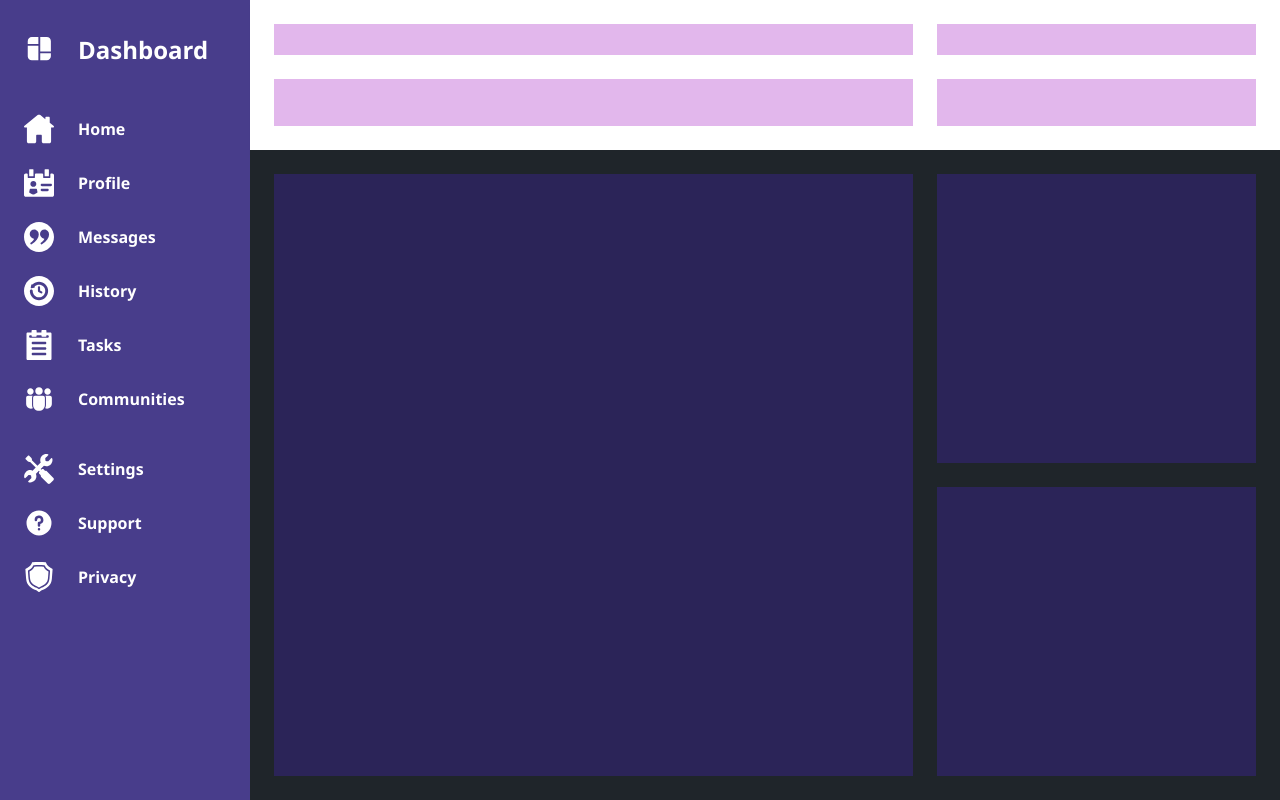
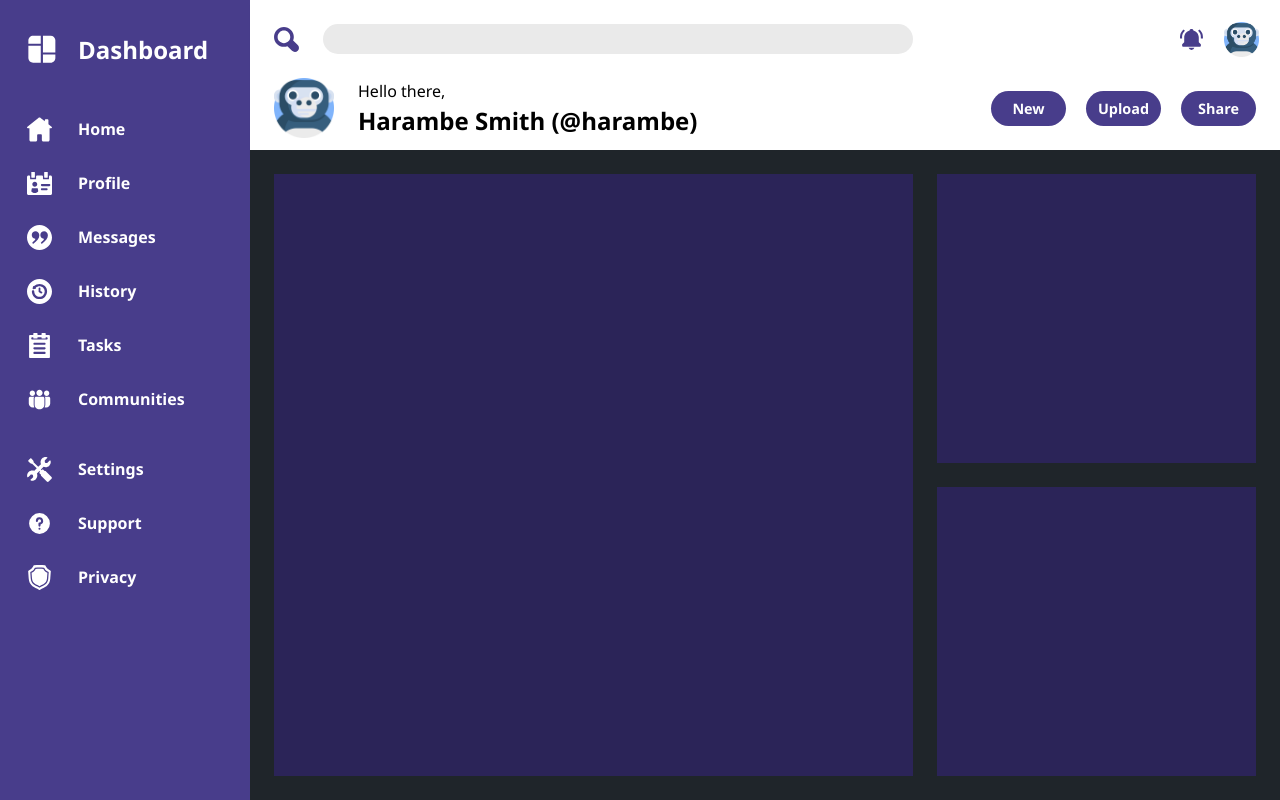
Before and after one commit to aecel/dashboard, a plain HTML site: page index.html in a window 1280 px wide. Drawn offline with Linux system fonts and the light colour scheme.

Commit message:
Add header contents

```diff
--- a/index.html
+++ b/index.html
@@ -18,51 +18,98 @@
       <div class="sidebar-things">
         <div class="navigation">
           <div class="nav">
+            <div class="icon-container">
               <img class="icon" src="./images/home.svg" />
+            </div>
             <div class="heading">Home</div>
           </div>
           <div class="nav">
+            <div class="icon-container">
               <img class="icon" src="./images/profile.svg" />
+            </div>
             <div class="heading">Profile</div>
           </div>
           <div class="nav">
+            <div class="icon-container">
               <img class="icon" src="./images/messages.svg" />
+            </div>
             <div class="heading">Messages</div>
           </div>
           <div class="nav">
+            <div class="icon-container">
               <img class="icon" src="./images/history.svg" />
+            </div>
             <div class="heading">History</div>
           </div>
           <div class="nav">
+            <div class="icon-container">
               <img class="icon" src="./images/tasks.svg" />
+            </div>
             <div class="heading">Tasks</div>
           </div>
           <div class="nav">
+            <div class="icon-container">
               <img class="icon" src="./images/communities.svg" />
+            </div>
             <div class="heading">Communities</div>
           </div>
         </div>
         <div class="branding">
           <div class="brand">
+            <div class="icon-container">
               <img class="icon" src="./images/settings.svg" />
+            </div>
             <div class="heading">Settings</div>
           </div>
           <div class="brand">
+            <div class="icon-container">
               <img class="icon" src="./images/support.svg" />
+            </div>
             <div class="heading">Support</div>
           </div>
           <div class="brand">
+            <div class="icon-container">
               <img class="icon" src="./images/security.svg" />
+            </div>
             <div class="heading">Privacy</div>
           </div>
         </div>
       </div>
     </div>
     <div class="header">
-      <div class="top search"></div>
-      <div class="top profile-icons"></div>
-      <div class="top hello-there"></div>
-      <div class="top dashboard-buttons"></div>
+      <div class="top search">
+        <div class="icon-container">
+          <img class="icon" src="./images/search.svg" >
+        </div>
+        <div class="search-bar"></div>
+      </div>
+      <div class="top profile-icons">
+        <div class="profile-icon">
+          <div class="icon-container">
+            <img class="bell-icon" src="./images/bell.svg" >
+          </div>
+        </div>
+        <div class="profile-icon">
+          <div class="icon-container">
+            <img class="small-avatar-icon" src="./images/avatar.png" >
+          </div>
+        </div>
+        <!-- <div class="profile-icon full-name">Harambe Smith</div> -->
+      </div>
+      <div class="top hello-there">
+        <div class="icon-container">
+          <img class="avatar-icon" src="./images/avatar.png" >
+        </div>
+        <div class="header-text">
+          <div class="hello">Hello there,</div>
+          <div class="user">Harambe Smith (@harambe)</div>
+        </div>
+      </div>
+      <div class="top dashboard-buttons">
+        <div class="dashboard-button">New</div>
+        <div class="dashboard-button">Upload</div>
+        <div class="dashboard-button">Share</div>
+      </div>
     </div>
     <div class="content">
       <div class="dashboard-grid">
--- a/style.css
+++ b/style.css
@@ -52,7 +52,12 @@ body {
   gap: var(--gap);
 }
 
-.logo,
+.logo {
+  display: grid;
+  grid-template-columns: 35px 1fr;
+  gap: calc(var(--gap) - 5px);
+}
+
 .nav,
 .brand {
   display: grid;
@@ -67,13 +72,8 @@ body {
 }
 
 .icon {
-  color: #ffffff;
   height: auto;
-  width: 30px;
-
-  display: flex;
-  align-items: center;
-  justify-content: center;
+  width: 25px;
 }
 
 .big-icon {
@@ -106,8 +106,94 @@ body {
   padding: var(--gap);
 }
 
-.top {
+/* .top {
   background-color: rgb(226, 183, 236);
+} */
+
+.search,
+.hello-there {
+  display: flex;
+  gap: var(--gap);
+}
+
+.search-bar {
+  background-color: rgb(234, 234, 234);
+  border-radius: 30px;
+  flex: 1;
+}
+
+.avatar-icon {
+  height: 60px;
+  width: auto;
+}
+
+.header-text {
+  display: flex;
+  flex-direction: column;
+  justify-content: center;
+  gap: 2px;
+}
+
+.hello {
+  font-size: 1rem;
+}
+
+.user {
+  font-size: 1.5rem;
+  font-weight: bold;
+}
+
+.dashboard-buttons,
+.profile-icons {
+  display: flex;
+  justify-content: flex-end;
+  align-items: center;
+  gap: 20px;
+}
+
+.dashboard-button {
+  height: 35px;
+  width: 75px;
+  background-color: darkslateblue;
+  color: #fff;
+  border-radius: 20px;
+
+  display: flex;
+  justify-content: center;
+  align-items: center;
+  font-size: 0.9rem;
+  font-weight: bold;
+}
+
+.profile-icon {
+  height: 30px;
+  width: 30px;
+  border-radius: 50%;
+  /* background-color: darkslateblue; */
+  display: flex;
+  justify-content: center;
+  align-items: center;
+  font-size: 0.9rem;
+  font-weight: bold;
+}
+
+.bell-icon {
+  height: 25px;
+}
+
+.small-avatar-icon {
+  height: 35px;
+  width: auto;
+}
+
+.full-name {
+  width: 120px;
+  background-color: azure;
+  display: flex;
+  justify-content: center;
+  align-items: center;
+  font-size: 0.9rem;
+  font-weight: bold;
 }
 
 .content {
```
Also changed, not shown: images/avatar.png (added), images/avatar.svg (added), images/bell.svg (added), images/search.svg (added). Lines whose indentation alone changed are shown as unchanged.
